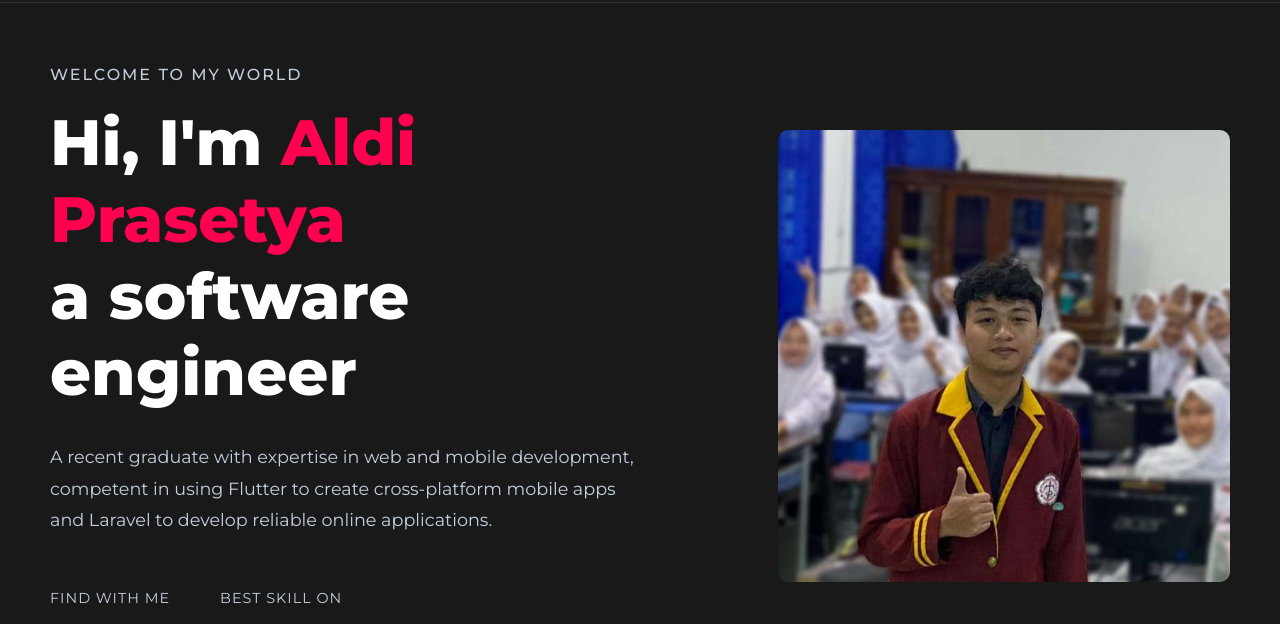
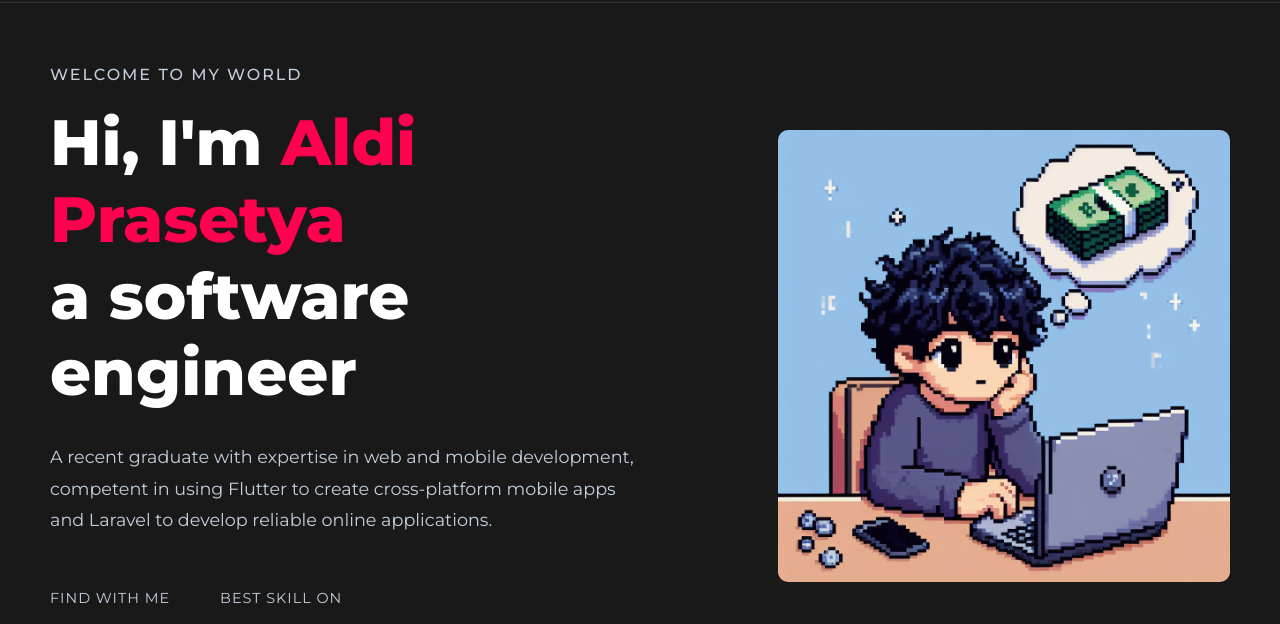
Before and after one commit to aldiprasetya00/aldiprasetya.github.io, a plain HTML site: page index.html in a window 1280 px wide. Shown: the part 82-706 px from the top of the page. Drawn offline with Linux system fonts and the light colour scheme.

Commit message:
Update index.html

```diff
--- a/index.html
+++ b/index.html
@@ -62,7 +62,7 @@
                     </div>
                 </div>
                 <div class="hero-image">
-                    <img src="images/aldi.jpg" alt="Jone Lee">
+                    <img src="images/hero.png" alt="Jone Lee">
                 </div>
             </div>
         </section>
```
